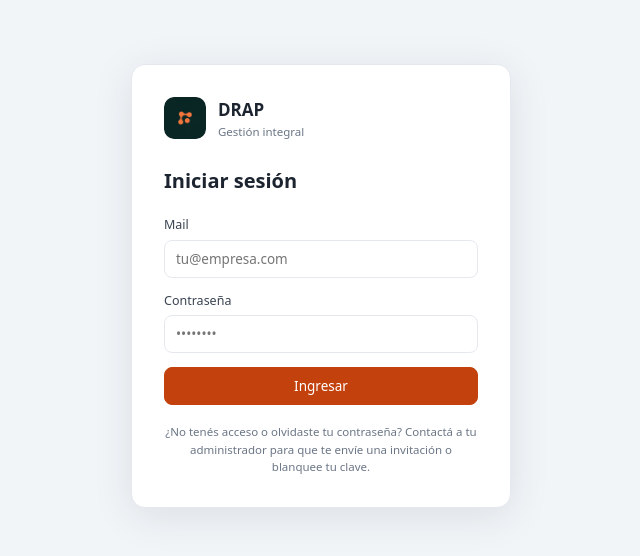
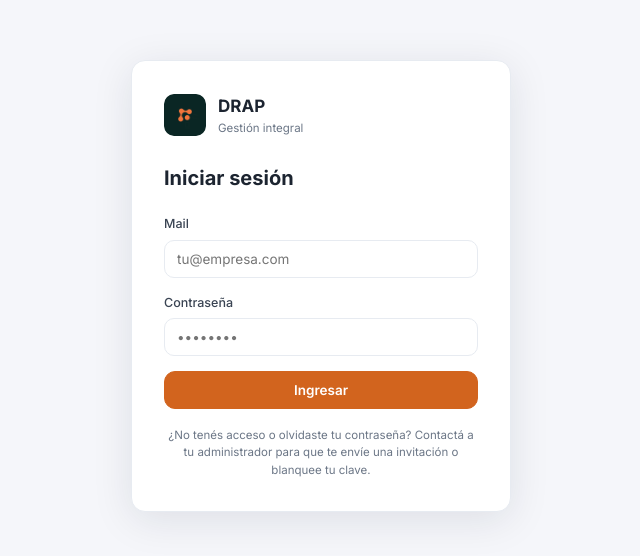
Before and after one commit to drapsistema/drapsistema, a React (Vite) app: page / in a window 1280 px wide. Shown: the part 114-670 px from the top of the page, without its empty margins (319-959 px from the left). Built offline with nearby package versions, Linux system fonts and the light colour scheme; no server answers; the database is empty.

Commit message:
Add files via upload

```diff
--- a/src/styles/global.css
+++ b/src/styles/global.css
@@ -1,102 +1,137 @@
 /* ============================================================
-   DRAP - Estilos globales
-   Identidad: naranja #C2410C. Mobile-first y responsive.
+   DRAP · Sistema de diseño
+   Identidad: naranja corporativo. Claro/oscuro por data-theme.
+   Rediseño estético: mismas clases, nueva apariencia.
    ============================================================ */
 
 :root {
-  --brand: #C2410C;
+  /* Marca */
+  --brand: #D2641E;
   --brand-ink: #C2410C;
-  --brand-bg: #FDF0E8;
-  --green: #3B6D11;
-  --amber: #8A6A0B;
-  --red: #A32D2D;
-  --red-bg: #FBE9E9;
+  --brand-bg: #FBEEE2;
+
+  /* Estados (con su bg suave, para claro/oscuro) */
+  --green: #3B6D11; --green-bg: #E8F3DC;
+  --amber: #8A6A0B; --amber-bg: #FBF1D6;
+  --red: #A32D2D;   --red-bg: #FBE9E9;
   --teal: #0F6E56;
 
+  /* Texto y superficies */
   --ink: #1C2430;
   --ink-2: #3A4453;
   --ink-3: #6B7686;
-  --line: #E5E9EF;
-  --line-2: #EEF1F5;
+  --line: #E7EBF1;
+  --line-2: #F0F3F7;
   --panel: #FFFFFF;
-  --panel-2: #F7F9FB;
-  --bg: #F2F5F8;
+  --panel-2: #F5F7FA;
+  --bg: #F5F6FA;
 
-  --radius: 10px;
-  --shadow: 0 1px 3px rgba(20, 30, 45, .06), 0 1px 2px rgba(20, 30, 45, .04);
+  --radius: 16px;
+  --radius-sm: 11px;
+  --shadow: 0 4px 20px rgba(23, 33, 48, .05), 0 1px 3px rgba(23, 33, 48, .04);
+  --shadow-hover: 0 10px 30px rgba(23, 33, 48, .10);
+}
+
+/* ---------- Modo oscuro ---------- */
+html[data-theme="dark"] {
+  --brand: #E27A3A;
+  --brand-ink: #EE8F58;
+  --brand-bg: rgba(226, 122, 58, .16);
+
+  --green: #86C05F; --green-bg: rgba(120, 185, 90, .16);
+  --amber: #DDB24E; --amber-bg: rgba(215, 175, 65, .16);
+  --red: #E58080;   --red-bg: rgba(215, 95, 95, .18);
+  --teal: #4FC0A3;
+
+  --ink: #E8EBEF;
+  --ink-2: #BAC1CB;
+  --ink-3: #8A929D;
+  --line: #2C333B;
+  --line-2: #242A31;
+  --panel: #1B1F25;
+  --panel-2: #22272E;
+  --bg: #13161B;
+  --shadow: 0 4px 20px rgba(0, 0, 0, .35), 0 1px 3px rgba(0, 0, 0, .3);
+  --shadow-hover: 0 10px 30px rgba(0, 0, 0, .45);
 }
 
 * { box-sizing: border-box; margin: 0; padding: 0; }
 
 body {
-  font-family: system-ui, -apple-system, 'Segoe UI', Roboto, 'Helvetica Neue', Arial, sans-serif;
+  font-family: 'Inter', system-ui, -apple-system, 'Segoe UI', Roboto, 'Helvetica Neue', Arial, sans-serif;
   background: var(--bg);
   color: var(--ink);
   font-size: 14px;
-  line-height: 1.5;
+  line-height: 1.55;
   -webkit-font-smoothing: antialiased;
+  transition: background .2s ease, color .2s ease;
 }
 
 a { color: var(--brand-ink); cursor: pointer; text-decoration: none; }
+a:hover { text-decoration: underline; }
 
 /* ---------- Botones ---------- */
 .btn {
   display: inline-flex; align-items: center; justify-content: center; gap: 7px;
   background: var(--brand); color: #fff; border: 1px solid var(--brand);
-  border-radius: 8px; padding: 9px 15px; font-size: 13.5px; font-weight: 500;
-  cursor: pointer; font-family: inherit; transition: filter .15s;
+  border-radius: var(--radius-sm); padding: 10px 16px; font-size: 13.5px; font-weight: 600;
+  cursor: pointer; font-family: inherit; transition: filter .15s, box-shadow .15s, background .15s;
 }
-.btn:hover { filter: brightness(.94); }
-.btn.ghost { background: transparent; color: var(--ink-2); border-color: var(--line); }
-.btn.ghost:hover { background: var(--panel-2); filter: none; }
+.btn:hover { filter: brightness(.95); box-shadow: 0 4px 14px rgba(210, 100, 30, .28); }
+.btn.ghost { background: transparent; color: var(--ink-2); border-color: var(--line); box-shadow: none; }
+.btn.ghost:hover { background: var(--panel-2); filter: none; color: var(--ink); }
 .btn.full { width: 100%; }
-.btn.sm { padding: 6px 11px; font-size: 12.5px; }
+.btn.sm { padding: 7px 12px; font-size: 12.5px; border-radius: 9px; }
 .btn svg { width: 16px; height: 16px; stroke: currentColor; fill: none; stroke-width: 2; }
 
 /* ---------- Tarjetas ---------- */
 .card {
   background: var(--panel); border: 1px solid var(--line);
   border-radius: var(--radius); box-shadow: var(--shadow); overflow: hidden;
+  transition: background .2s ease, border-color .2s ease;
 }
 .card-h {
   display: flex; align-items: center; gap: 8px;
-  padding: 13px 16px; border-bottom: 1px solid var(--line-2);
+  padding: 15px 18px; border-bottom: 1px solid var(--line-2);
   font-weight: 600; font-size: 14px;
 }
-.card-pad { padding: 16px; }
+.card-pad { padding: 18px; }
 .grow { flex: 1; }
 
-/* ---------- Badges ---------- */
+/* ---------- Badges (píldoras de estado) ---------- */
 .badge {
-  display: inline-block; padding: 2px 9px; border-radius: 20px;
+  display: inline-block; padding: 3px 11px; border-radius: 999px;
   font-size: 11.5px; font-weight: 600; background: var(--panel-2); color: var(--ink-2);
 }
-.badge.g { background: #E8F3DC; color: var(--green); }
-.badge.a { background: #FBF1D6; color: var(--amber); }
+.badge.g { background: var(--green-bg); color: var(--green); }
+.badge.a { background: var(--amber-bg); color: var(--amber); }
 .badge.r { background: var(--red-bg); color: var(--red); }
 .badge.b { background: var(--brand-bg); color: var(--brand-ink); }
 
 /* ---------- Tablas ---------- */
 table { width: 100%; border-collapse: collapse; }
 thead th {
-  text-align: left; font-size: 11px; text-transform: uppercase; letter-spacing: .04em;
-  color: var(--ink-3); padding: 11px 16px; border-bottom: 1px solid var(--line);
+  text-align: left; font-size: 11px; text-transform: uppercase; letter-spacing: .05em;
+  color: var(--ink-3); padding: 12px 18px; border-bottom: 1px solid var(--line);
+  font-weight: 600;
 }
-tbody td { padding: 12px 16px; border-bottom: 1px solid var(--line-2); font-size: 13.5px; }
+tbody td { padding: 13px 18px; border-bottom: 1px solid var(--line-2); font-size: 13.5px; }
 tbody tr:last-child td { border-bottom: none; }
-tbody tr.clickable { cursor: pointer; }
+tbody tr.clickable { cursor: pointer; transition: background .12s; }
 tbody tr.clickable:hover { background: var(--panel-2); }
 .strong { font-weight: 600; }
 
 /* ---------- Formularios ---------- */
-.field { margin-bottom: 14px; }
-.field label { display: block; font-size: 12.5px; font-weight: 500; color: var(--ink-2); margin-bottom: 5px; }
+.field { margin-bottom: 15px; }
+.field label { display: block; font-size: 12.5px; font-weight: 500; color: var(--ink-2); margin-bottom: 6px; }
 .field input, .field select, .field textarea {
   width: 100%; background: var(--panel); border: 1px solid var(--line);
-  border-radius: 8px; padding: 9px 11px; font-size: 13.5px; color: var(--ink);
-  font-family: inherit; outline: none; transition: border-color .15s;
+  border-radius: 10px; padding: 10px 12px; font-size: 13.5px; color: var(--ink);
+  font-family: inherit; outline: none; transition: border-color .15s, box-shadow .15s;
 }
-.field input:focus, .field select:focus, .field textarea:focus { border-color: var(--brand); }
+.field input:focus, .field select:focus, .field textarea:focus {
+  border-color: var(--brand); box-shadow: 0 0 0 3px var(--brand-bg);
+}
 .field .req { color: var(--red); }
 .field .hint { font-size: 11.5px; color: var(--ink-3); margin-top: 4px; }
 
@@ -106,28 +141,26 @@ tbody tr.clickable:hover { background: var(--panel-2); }
 /* ---------- Utilidades ---------- */
 .muted { color: var(--ink-3); }
 .sm { font-size: 12.5px; }
-.two { display: grid; grid-template-columns: 1fr 1fr; gap: 16px; }
-.vacio { padding: 28px; text-align: center; color: var(--ink-3); font-size: 13px; }
-.page-h { display: flex; align-items: flex-start; gap: 12px; margin-bottom: 18px; }
-.page-h h1 { font-size: 21px; font-weight: 700; }
-.page-h .sub { font-size: 13px; color: var(--ink-3); margin-top: 2px; }
+.two { display: grid; grid-template-columns: 1fr 1fr; gap: 18px; }
+.vacio { padding: 30px; text-align: center; color: var(--ink-3); font-size: 13px; }
+.page-h { display: flex; align-items: flex-start; gap: 12px; margin-bottom: 20px; }
+.page-h h1 { font-size: 22px; font-weight: 700; letter-spacing: -.01em; }
+.page-h .sub { font-size: 13px; color: var(--ink-3); margin-top: 3px; }
 
 /* ============================================================
-   RESPONSIVE - mobile-first
-   En pantallas chicas, las grillas de 2 columnas pasan a 1.
+   RESPONSIVE
    ============================================================ */
 @media (max-width: 720px) {
   .form-grid, .two { grid-template-columns: 1fr; }
-  .card-pad { padding: 13px; }
-  thead th, tbody td { padding: 10px 12px; }
-  /* tablas con scroll horizontal en mobile si no entran */
+  .card-pad { padding: 14px; }
+  thead th, tbody td { padding: 11px 13px; }
   .table-wrap { overflow-x: auto; -webkit-overflow-scrolling: touch; }
 }
 
 /* ---------- Pestañas ---------- */
 .tabs-row { display: flex; gap: 4px; border-bottom: 1px solid var(--line); overflow-x: auto; }
 .tab {
-  background: none; border: none; padding: 10px 14px; font-size: 13px; font-weight: 500;
+  background: none; border: none; padding: 11px 15px; font-size: 13px; font-weight: 500;
   color: var(--ink-3); cursor: pointer; font-family: inherit; white-space: nowrap;
   border-bottom: 2px solid transparent; margin-bottom: -1px;
 }
@@ -135,65 +168,65 @@ tbody tr.clickable:hover { background: var(--panel-2); }
 .tab.on { color: var(--brand-ink); border-bottom-color: var(--brand); }
 
 /* ---------- KPIs del dashboard ---------- */
-.kpi-grid { display: grid; grid-template-columns: repeat(4, 1fr); gap: 14px; }
+.kpi-grid { display: grid; grid-template-columns: repeat(4, 1fr); gap: 18px; }
 .kpi {
   background: var(--panel); border: 1px solid var(--line); border-radius: var(--radius);
-  box-shadow: var(--shadow); padding: 16px; cursor: pointer; transition: transform .12s, box-shadow .12s;
+  box-shadow: var(--shadow); padding: 18px; cursor: pointer; transition: transform .12s, box-shadow .12s, border-color .12s;
 }
-.kpi:hover { transform: translateY(-2px); box-shadow: 0 4px 12px rgba(20,30,45,.1); border-color: var(--brand); }
+.kpi:hover { transform: translateY(-2px); box-shadow: var(--shadow-hover); border-color: var(--brand); }
 .kpi .kpi-label { font-size: 12px; color: var(--ink-3); margin-bottom: 6px; }
-.kpi .kpi-value { font-size: 26px; font-weight: 700; color: var(--ink); }
+.kpi .kpi-value { font-size: 27px; font-weight: 700; color: var(--ink); letter-spacing: -.02em; }
 .kpi .kpi-foot { font-size: 11.5px; color: var(--ink-3); margin-top: 4px; }
-.sec-title { font-size: 13px; font-weight: 600; color: var(--ink-2); margin: 22px 0 10px; display: flex; align-items: center; gap: 8px; }
+.sec-title { font-size: 13px; font-weight: 600; color: var(--ink-2); margin: 24px 0 12px; display: flex; align-items: center; gap: 8px; }
 
 @media (max-width: 900px) { .kpi-grid { grid-template-columns: repeat(2, 1fr); } }
 @media (max-width: 480px) { .kpi-grid { grid-template-columns: 1fr; } }
 
 /* ---------- Toast ---------- */
-.toast-wrap { position: fixed; top: 68px; right: 20px; z-index: 200; display: flex; flex-direction: column; gap: 8px; }
+.toast-wrap { position: fixed; top: 74px; right: 22px; z-index: 200; display: flex; flex-direction: column; gap: 8px; }
 .toast {
   background: var(--panel); border: 1px solid var(--line); border-left: 3px solid var(--green);
-  border-radius: 8px; padding: 11px 15px; font-size: 13px; box-shadow: 0 4px 16px rgba(20,30,45,.12);
-  max-width: 340px; animation: toast-in .2s ease;
+  border-radius: 10px; padding: 12px 16px; font-size: 13px; box-shadow: var(--shadow-hover);
+  max-width: 340px; color: var(--ink); animation: toast-in .2s ease;
 }
 .toast.err { border-left-color: var(--red); }
 @keyframes toast-in { from { opacity: 0; transform: translateX(10px); } to { opacity: 1; transform: none; } }
 
 /* ---------- Comentarios ---------- */
 .cmt-list { display: flex; flex-direction: column; gap: 9px; margin-bottom: 12px; }
-.cmt { background: var(--panel-2); border: 1px solid var(--line); border-radius: 8px; padding: 9px 12px; }
+.cmt { background: var(--panel-2); border: 1px solid var(--line); border-radius: 10px; padding: 10px 13px; }
 .cmt-h { display: flex; justify-content: space-between; margin-bottom: 3px; }
 .cmt-au { font-weight: 600; font-size: 12.5px; }
 .cmt-fe { font-size: 11.5px; color: var(--ink-3); }
 .cmt-tx { font-size: 13px; color: var(--ink-2); }
 
 /* ---------- Info rows / stepbar ---------- */
-.inforow { display: flex; justify-content: space-between; padding: 7px 0; border-bottom: 1px solid var(--line-2); gap: 16px; }
+.inforow { display: flex; justify-content: space-between; padding: 8px 0; border-bottom: 1px solid var(--line-2); gap: 16px; }
 .inforow:last-child { border-bottom: none; }
 .inforow .k { color: var(--ink-3); font-size: 12.5px; }
 .inforow .v { text-align: right; font-size: 13px; }
 .stepbar { display: flex; gap: 6px; margin: 4px 0 8px; flex-wrap: wrap; }
-.step { flex: 1; min-width: 90px; text-align: center; padding: 8px; font-size: 12px; border-radius: 7px; background: var(--panel-2); color: var(--ink-3); border: 1px solid var(--line); }
-.step.done { background: #E8F3DC; color: var(--green); border-color: transparent; }
-.step.cur { background: var(--brand-bg); color: var(--brand-ink); border-color: var(--brand); font-weight: 600; }
+.step { flex: 1; min-width: 90px; text-align: center; padding: 9px; font-size: 12px; border-radius: 999px; background: var(--panel-2); color: var(--ink-3); border: 1px solid var(--line); }
+.step.done { background: var(--green-bg); color: var(--green); border-color: transparent; }
+.step.cur { background: var(--brand); color: #fff; border-color: var(--brand); font-weight: 600; }
 
 /* ---------- Aviso ---------- */
-.aviso { display: flex; gap: 9px; background: var(--brand-bg); border-radius: 8px; padding: 11px 13px; font-size: 12.5px; color: var(--ink-2); margin-bottom: 14px; }
-.aviso.ok { background: #E8F3DC; } .aviso.bad { background: var(--red-bg); }
+.aviso { display: flex; gap: 9px; background: var(--brand-bg); border-radius: 11px; padding: 12px 14px; font-size: 12.5px; color: var(--ink-2); margin-bottom: 14px; }
+.aviso.ok { background: var(--green-bg); } .aviso.bad { background: var(--red-bg); }
 
 /* dot semáforo */
 .dot { display: inline-block; width: 8px; height: 8px; border-radius: 50%; margin-right: 5px; }
 .dot.g { background: var(--green); } .dot.a { background: var(--amber); } .dot.r { background: var(--red); }
 
 /* ---------- Botones inline en tablas ---------- */
-.ibtn { background: none; border: 1px solid var(--line); border-radius: 6px; width: 28px; height: 28px; cursor: pointer; color: var(--ink-3); display: inline-flex; align-items: center; justify-content: center; margin-left: 4px; }
+.ibtn { background: none; border: 1px solid var(--line); border-radius: 8px; width: 30px; height: 30px; cursor: pointer; color: var(--ink-3); display: inline-flex; align-items: center; justify-content: center; margin-left: 4px; transition: background .12s, color .12s; }
 .ibtn:hover { background: var(--panel-2); color: var(--ink); }
 .ibtn.del:hover { color: var(--red); border-color: var(--red); }
 .ibtn.ok { color: var(--green); border-color: var(--green); }
 .ibtn svg { stroke: currentColor; fill: none; stroke-width: 2; }
 
 /* selects e inputs dentro de tablas en edición */
-tr td select, tr td input { background: var(--panel); border: 1px solid var(--line); border-radius: 6px; padding: 5px 7px; font-size: 12.5px; font-family: inherit; color: var(--ink); outline: none; }
+tr td select, tr td input { background: var(--panel); border: 1px solid var(--line); border-radius: 8px; padding: 6px 8px; font-size: 12.5px; font-family: inherit; color: var(--ink); outline: none; }
 
 /* ---------- Estados de acceso de usuarios ---------- */
 .muted.xs { font-size: 10.5px; color: var(--ink-3); margin-top: 2px; }
@@ -202,7 +235,6 @@ tr.urow-off td { opacity: .6; }
 .gest-col .btn { justify-content: center; }
 .leyenda { margin-top: 12px; font-size: 12px; color: var(--ink-3); line-height: 1.9; }
 
-/* modal de blanqueo/parámetros de correo */
 .modal-p { font-size: 13px; color: var(--ink-2); margin-bottom: 14px; line-height: 1.55; }
 
 /* checkbox de la matriz de permisos */
```
